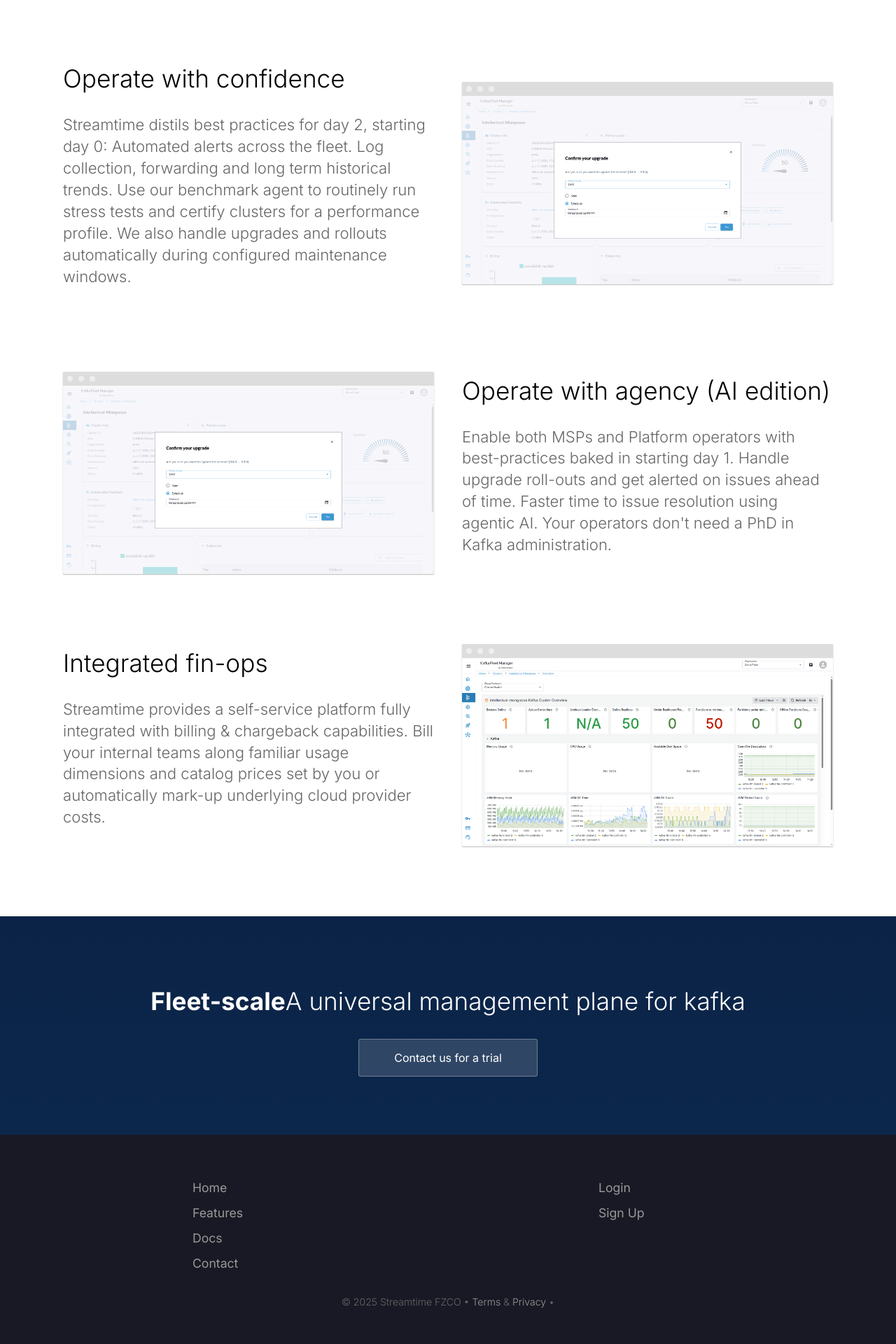
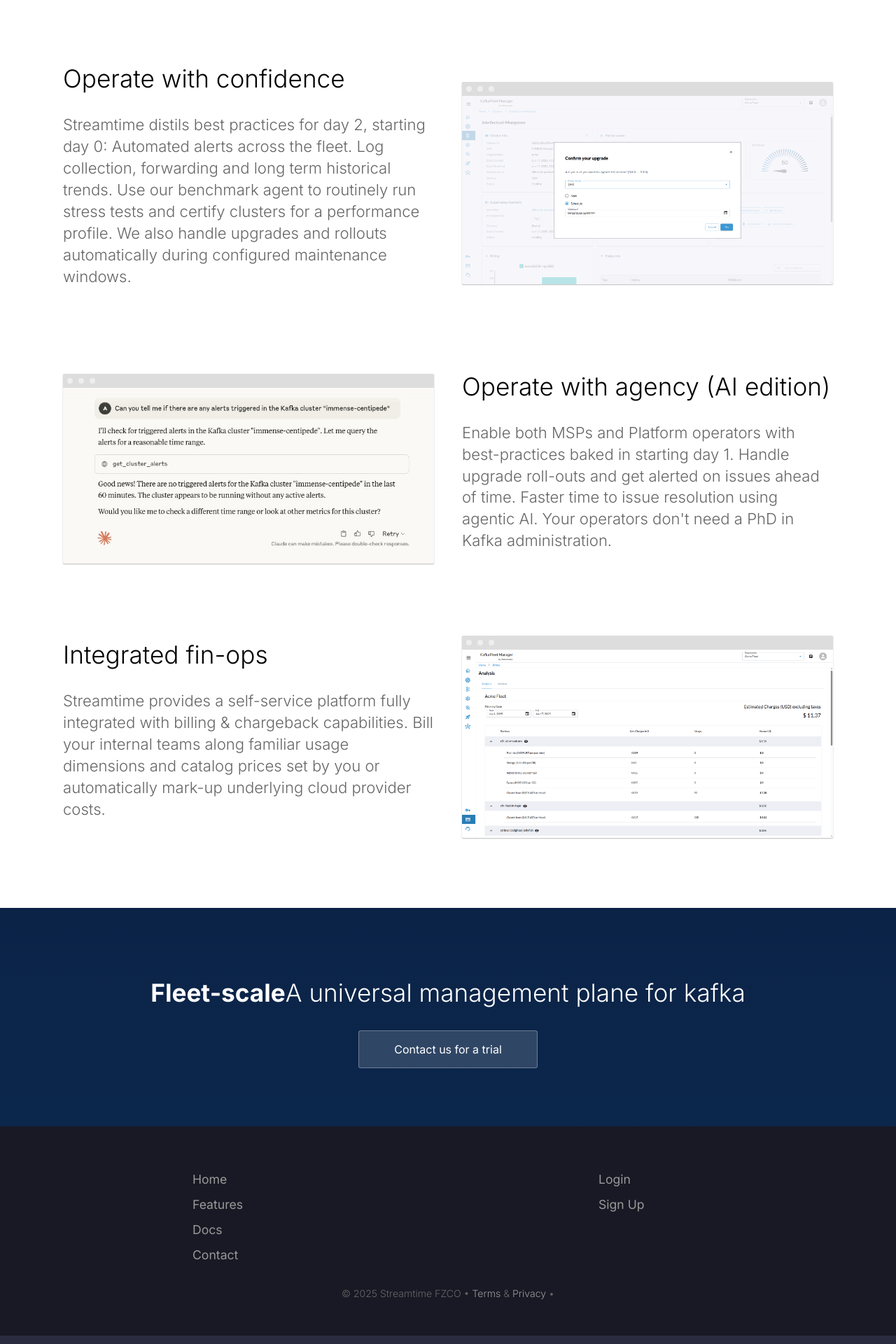
Before and after one commit to streamtime-ai/website, a Jekyll site: the page built from index.html, in a window 1280 px wide. Shown: the part 1802-3722 px from the top of the page at 70% size. Built offline with Jekyll 4.4.1, drawn with Linux system fonts in a browser that asks for light colours.

```diff
--- a/index.html
+++ b/index.html
@@ -103,7 +103,7 @@ description: A private cloud platform for streaming data.
       </div>
       <div class="image">
         <img
-          src="{{ site.baseurl }}/images/upgrage.png"
+          src="{{ site.baseurl }}/images/ai-agent.jpeg"
           alt="Screenshot"
           class="screenshot editable"
         />
@@ -124,7 +124,7 @@ description: A private cloud platform for streaming data.
       </div>
       <div class="image">
         <img
-          src="{{ site.baseurl }}/images/cluster-health.png"
+          src="{{ site.baseurl }}/images/chargeback.png"
           alt="Screenshot"
           class="screenshot editable"
         />
```
Also changed, not shown: contact.html (+6 -6 lines), Gemfile.lock, images/ai-agent.jpeg (added), images/chargeback.png (renamed from images/charge-back.png).
